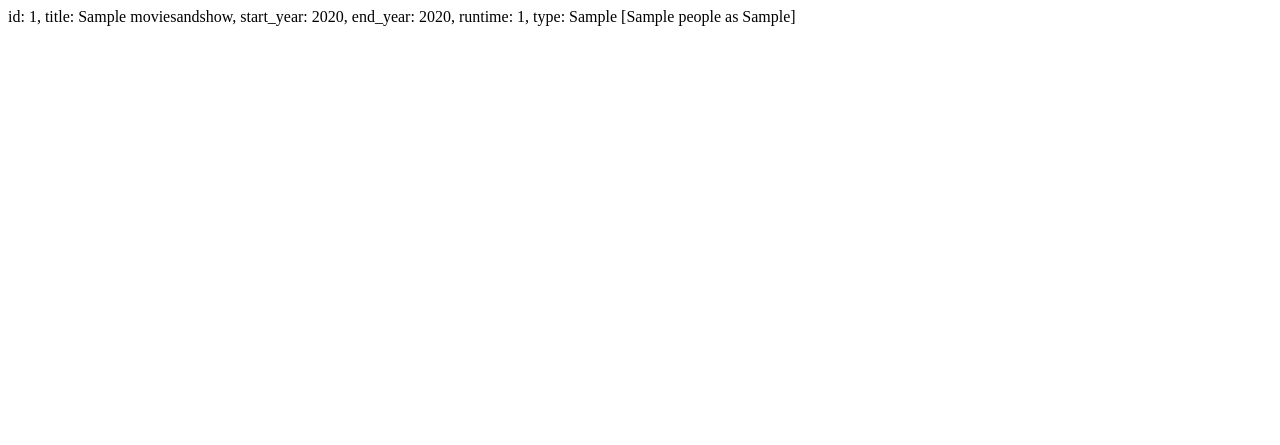
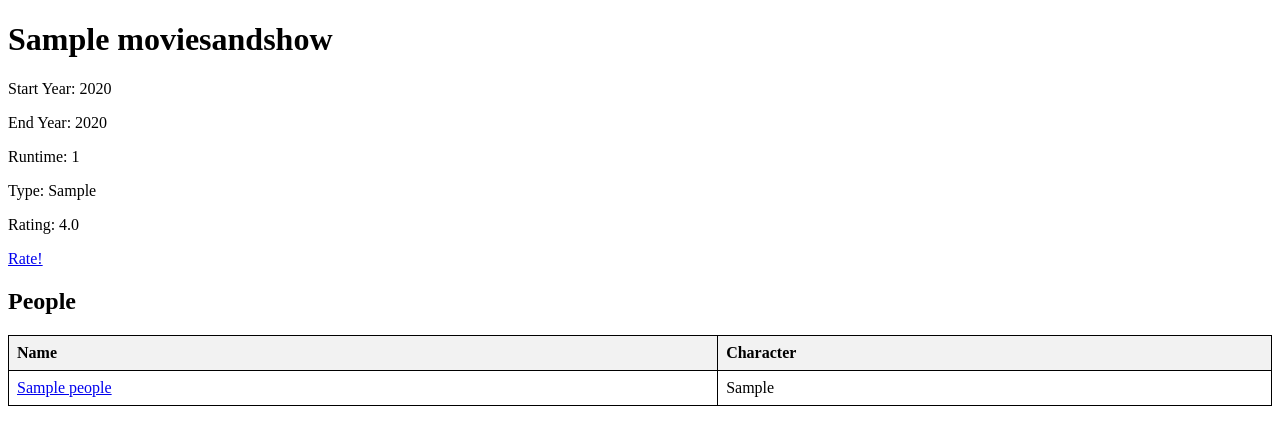
Before and after one commit to EmilZackrisson/MoviesAndShowsDatabase, a Flask app: page /title/1 in a window 1280 px wide. Shown: the top 445 px of the page. Run offline with Flask 3, Linux system fonts and the light colour scheme; tables that the repository leaves empty hold one stand-in row (Sample ...).

Commit message:
Add actor management features and enhance database queries
- Updated SQL queries to return more results for highest rated movies and shows.
- Introduced new methods to retrieve actor details and their title counts.
- Added new routes and templates for displaying actor information and lists.
- Enhanced Title and Character models to include additional attributes.

```diff
--- a/Db.py
+++ b/Db.py
@@ -15,7 +15,7 @@ class Db:
         self.cursor.execute("USE MovieTvDatabase")
 
     def get_highest_rated_movies(self) -> list[dict]:
-        sql = "SELECT id, Title, avgRating FROM MoviesAndShows INNER JOIN Ratings ON MoviesAndShows.id = Ratings.movShowId WHERE Type = 'movie' ORDER BY avgRating DESC LIMIT 100"
+        sql = "SELECT id, Title, avgRating FROM MoviesAndShows INNER JOIN Ratings ON MoviesAndShows.id = Ratings.movShowId WHERE Type = 'movie' ORDER BY avgRating DESC LIMIT 1000"
 
         self.cursor.execute(sql)
         ret = self.cursor.fetchall()
@@ -26,7 +26,7 @@ class Db:
         return lista
 
     def get_highest_rated_shows(self) -> list[Title]:
-        sql = "SELECT id, Title, avgRating FROM MoviesAndShows INNER JOIN Ratings ON MoviesAndShows.id = Ratings.movShowId WHERE Type = 'tvSeries' ORDER BY avgRating DESC LIMIT 100"
+        sql = "SELECT id, Title, avgRating FROM MoviesAndShows INNER JOIN Ratings ON MoviesAndShows.id = Ratings.movShowId WHERE Type = 'tvSeries' ORDER BY avgRating DESC LIMIT 1000"
 
         self.cursor.execute(sql)
         ret = self.cursor.fetchall()
@@ -37,7 +37,7 @@ class Db:
 
         return lista
 
-    def get_title(self, type="movie", order_by="avgRating", desc=True, limit=100) -> list[dict]:
+    def get_title(self, type="movie", order_by="avgRating", desc=True, limit=1000) -> list[dict]:
         order = ""
         if desc:
             order = "DESC"
@@ -58,15 +58,17 @@ class Db:
         val = (movShowId,)
         self.cursor.execute(sql, val)
         ret = self.cursor.fetchone()
-        return Title(ret)
+        title = Title(ret)
+        title.rating = self.get_rating(movShowId)
+        return title
 
     def get_persons_from_title(self, movShowId: str) -> list[Character]:
-        sql = "SELECT name, Roles.category, Roles.character FROM People INNER JOIN Roles ON People.id = Roles.peopleId WHERE Roles.movShowId = %s ORDER BY Roles.ordering"
+        sql = "SELECT id, name, Roles.category, Roles.character FROM People INNER JOIN Roles ON People.id = Roles.peopleId WHERE Roles.movShowId = %s ORDER BY Roles.ordering"
         val = (movShowId,)
         self.cursor.execute(sql, val)
         all = self.cursor.fetchall()
 
-        return [Character(char[0], char[2]) for char in all]
+        return [Character(char[0], char[1], char[3]) for char in all]
 
     def rate(self, movShowId: str, rating: float):
         print(movShowId, rating)
@@ -75,6 +77,56 @@ class Db:
         for result in ret:
             print(result.fetchall())
 
+    def get_rating(self, movShowId: str) -> float:
+        sql = "SELECT avgRating FROM Ratings WHERE movShowId = %s"
+        val = (movShowId,)
+        self.cursor.execute(sql, val)
+        ret = self.cursor.fetchone()
+        if ret:
+            return ret[0]
+        else:
+            return None
+
+    def get_actors(self) -> list[dict]:
+        sql = "SELECT id, name FROM People LIMIT 1000"
+        self.cursor.execute(sql)
+        ret = self.cursor.fetchall()
+        lista = []
+        for actor in ret:
+            lista.append({
+                "id": actor[0],
+                "name": actor[1]
+            })
+
+        return lista
+
+    def get_actor(self, personId: str) -> dict:
+        sql = "SELECT * FROM People WHERE id = %s"
+        val = (personId,)
+        self.cursor.execute(sql, val)
+        ret = self.cursor.fetchone()
+        titleCount = self.getActorTitleCount(personId)
+        if ret:
+            return {
+                "id": ret[0],
+                "name": ret[1],
+                "birthYear": ret[2],
+                "deathYear": ret[3],
+                "titleCount": titleCount
+            }
+        else:
+            return None
+
+    def getActorTitleCount(self, personId: str) -> int:
+        sql = "SELECT `MovieTvDatabase`.`getActorTitleCount`(%s)"
+        val = (personId,)
+        self.cursor.execute(sql, val)
+        ret = self.cursor.fetchone()
+        if ret:
+            return ret[0]
+        else:
+            return None
+
     def _title_summary_to_dict(self, data):
         return {
             "id": data[0],
--- a/Models.py
+++ b/Models.py
@@ -2,13 +2,14 @@ import json
 
 
 class Title:
-    def __init__(self, row):
+    def __init__(self, row, rating=None):
         self.id = row[0]
         self.title = row[1]
         self.start_year = row[2]
         self.end_year = row[3]
         self.runtime = row[4]
         self.type = row[5]
+        self.rating = rating
 
     def __str__(self):
         attrs = vars(self)
@@ -19,7 +20,8 @@ class Title:
 
 
 class Character:
-    def __init__(self, name, character):
+    def __init__(self, id, name, character):
+        self.id = id
         self.name = name
         self.character = character
 
--- a/app.py
+++ b/app.py
@@ -13,14 +13,12 @@ def hello_world():
 
 @app.route("/movies")
 def get_highest_rated_movies():
-    # movies = database.get_highest_rated_movies()
     movies = database.get_title("movie")
     return render_template("titleTable.html", titles=movies, type="Movies")
 
 
 @app.route("/shows")
 def get_highest_rated_shows():
-    # shows = database.get_highest_rated_shows()
     shows = database.get_title("tvSeries")
     return render_template("titleTable.html", titles=shows, type="Shows")
 
@@ -30,9 +28,7 @@ def get_title(movShowId):
     title = database.get_movie_or_show(movShowId)
     if title:
         people = database.get_persons_from_title(movShowId)
-        print(people)
-        # movie_obj = MovieOrShow(movie)
-        return str(title) + "\n" + str(people)
+        return render_template("title.html", title=title, people=people)
     else:
         return "Movie or show not found", 404
 
@@ -46,3 +42,18 @@ def rate(movShowId: str):
     else:
         title = database.get_movie_or_show(movShowId)
         return render_template("rate.html", title=title.title)
+
+
+@app.route("/actors")
+def get_actors():
+    actors = database.get_actors()
+    return render_template("actorTable.html", actors=actors)
+
+
+@app.route("/actor/<string:personId>")
+def get_actor(personId: str):
+    actor = database.get_actor(personId)
+    if actor:
+        return render_template("actor.html", actor=actor)
+    else:
+        return "Actor not found", 404
--- a/import.py
+++ b/import.py
@@ -212,6 +212,7 @@ if __name__ == "__main__":
     mydb.commit()
 
     run_mysql_cli_import("sql/addRating.sql")
+    run_mysql_cli_import("sql/getActorTitleCount.sql")
 
     cursor.execute("USE `MovieTvDatabase`;")
 
--- /dev/null
+++ b/sql/getActorTitleCount.sql
@@ -0,0 +1,11 @@
+DELIMITER $$
+CREATE DEFINER=`root`@`%` FUNCTION `getActorTitleCount`(p_personId VARCHAR(12)) RETURNS int
+    READS SQL DATA
+BEGIN
+	DECLARE count INT;
+    SET count = 0;
+
+	SELECT COUNT(DISTINCT(movShowId)) INTO count FROM Roles WHERE Roles.peopleId = p_personId;
+	RETURN count;
+END$$
+DELIMITER ;
--- a/templates/index.html
+++ b/templates/index.html
@@ -15,6 +15,9 @@
 			<li>
 				<a href="/shows">List Top TV-Shows</a>
 			</li>
+			<li>
+				<a href="/actors">List Actors</a>
+			</li>
 		</ul>
 	</body>
 </html>
--- /dev/null
+++ b/templates/title.html
@@ -0,0 +1,56 @@
+<!DOCTYPE html>
+<html lang="en">
+	<head>
+		<meta charset="UTF-8" />
+		<meta name="viewport" content="width=device-width, initial-scale=1.0" />
+		<title>{{ title.title }} - Info</title>
+        <style>
+			table {
+				width: 100%;
+				border-collapse: collapse;
+			}
+			th,
+			td {
+				border: 1px solid black;
+				padding: 8px;
+				text-align: left;
+			}
+			th {
+				background-color: #f2f2f2;
+			}
+		</style>
+	</head>
+	<body>
+		<h1>{{ title.title }}</h1>
+		<p>Start Year: {{ title.start_year }}</p>
+        <p>End Year: {{ title.end_year }}</p>
+        <p>Runtime: {{ title.runtime }}</p>
+        <p>Type: {{ title.type }}</p>
+
+        <p>Rating: {{ title.rating }}</p>
+
+        <a href="{{ '/rate/%s'%title.id|urlencode }}">Rate!</a>
+
+        <br>
+        <h2>People</h2>
+        <table>
+            <thead>
+                <tr>
+                    <th>Name</th>
+                    <th>Character</th>
+                </tr>
+            </thead>
+            <tbody>
+                {% for actor in people %}
+                <tr>
+                    <td>
+                        <a href="{{ '/actor/%s'%actor.id|urlencode }}">{{actor.name}}</a>
+
+                    </td>
+                    <td>{{ actor.character }}</td>
+
+                </tr>
+                {% endfor %}
+            </tbody>
+	</body>
+</html>
```
Also changed, not shown: templates/actor.html (added, +17 -0 lines), templates/actorTable.html (added, +48 -0 lines).
